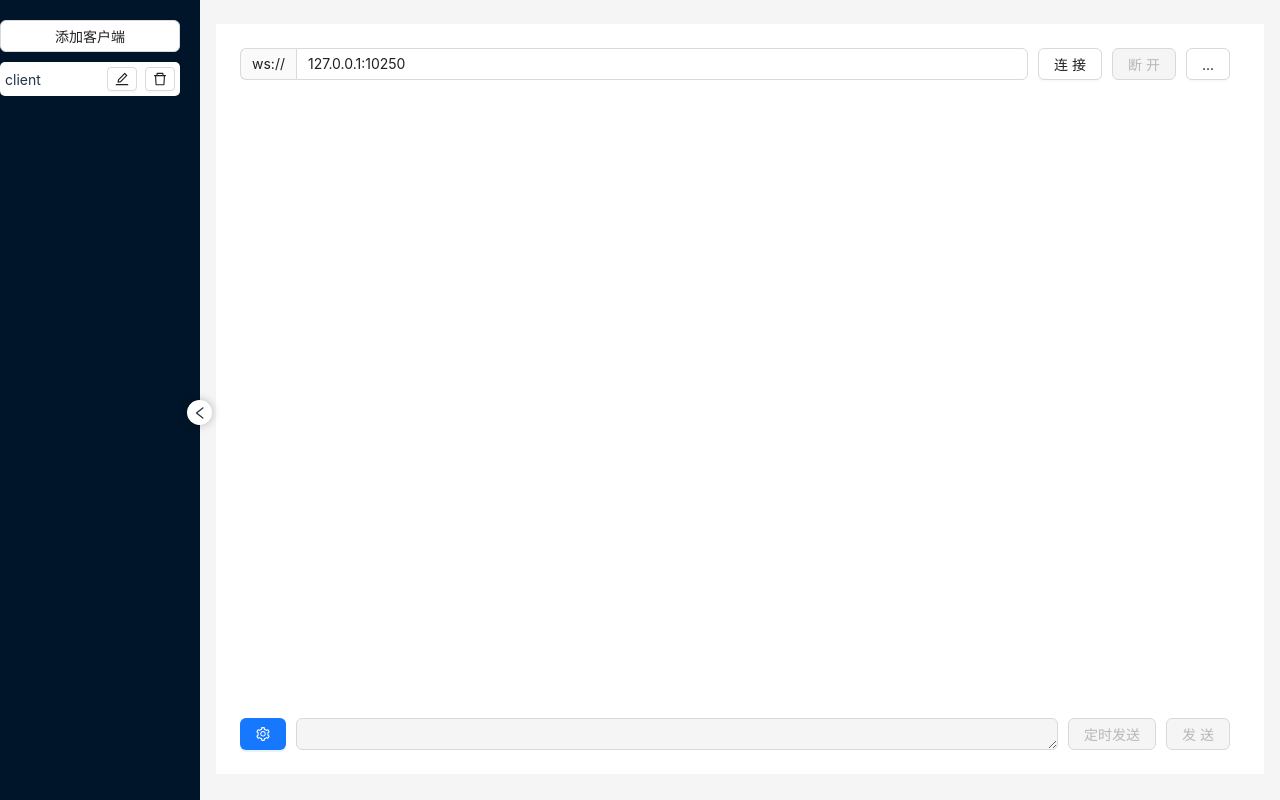
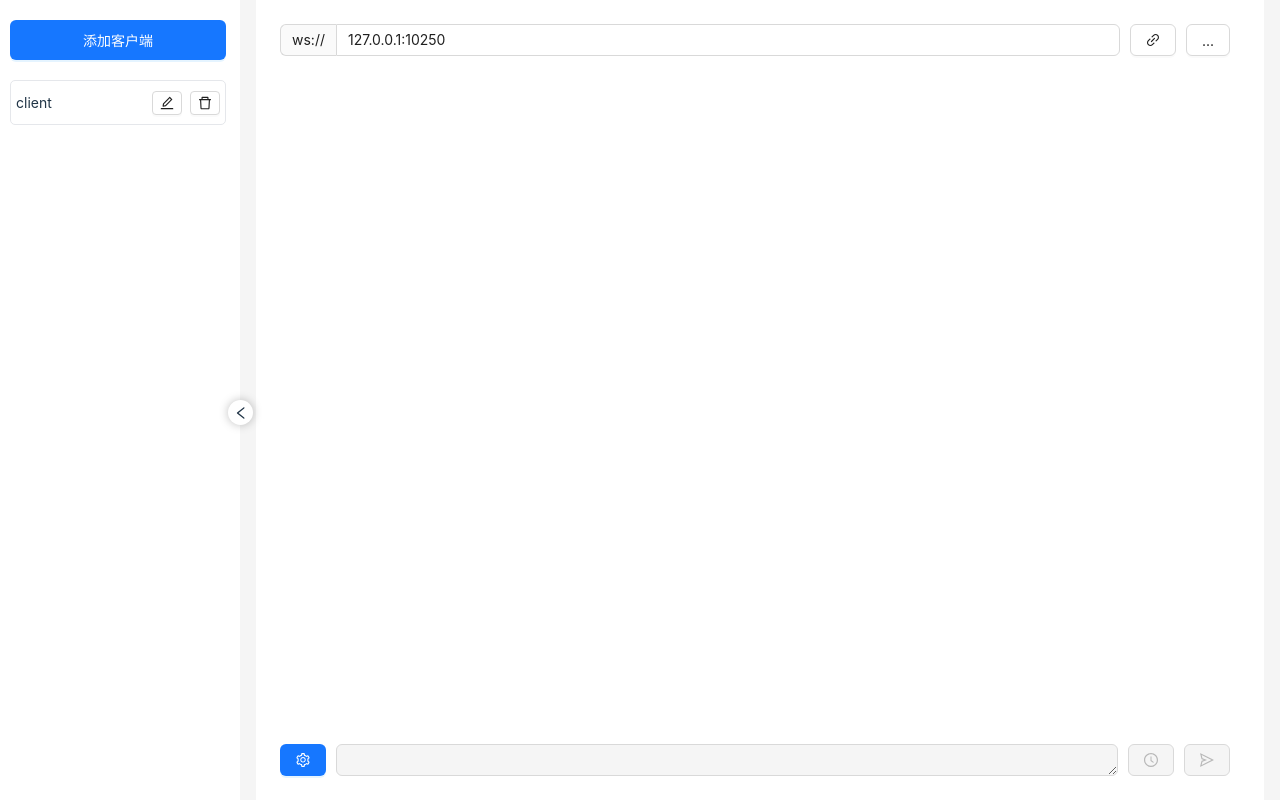
Before and after one commit to lao-boli/ws-test, a React (Vite) app: page /chat/1 in a window 1280 px wide. Built offline with nearby package versions, Linux system fonts and the light colour scheme.

Commit message:
refactor: 美化样式.

```diff
--- a/src/App.css
+++ b/src/App.css
@@ -19,7 +19,7 @@
   cursor: pointer;
   position: absolute;
   top: 50%;
-  right: -12px;
+  right: -13px;
 
   width: 25px;
   height: 25px;
--- a/src/App.jsx
+++ b/src/App.jsx
@@ -7,30 +7,31 @@ import {useRoutes} from "react-router-dom";
 import {useDispatch} from "react-redux";
 import {load, save} from "./reducer/clientReducer.js";
 import {LeftOutlined} from "@ant-design/icons";
-const {  Sider, Content } = Layout;
+
+const {Sider, Content} = Layout;
 
 const App = () => {
     const collapseIcon = useRef()
     const [collapsed, setCollapsed] = useState(false);
     const {
-        token: { colorBgContainer },
+        token: {colorBgContainer},
     } = theme.useToken();
     const dispatch = useDispatch()
     useEffect(() => {
         dispatch(load())
-        window.addEventListener('beforeunload',saveClients)
+        window.addEventListener('beforeunload', saveClients)
         return () => {
-            window.removeEventListener('beforeunload',saveClients)
+            window.removeEventListener('beforeunload', saveClients)
         }
-    },[])
+    }, [])
     const saveClients = () => {
         dispatch(save())
     }
     const handleCollapse = () => {
         let icon = collapseIcon.current;
-        if (collapsed){
+        if (collapsed) {
             icon.classList.remove('rotate')
-        }else {
+        } else {
             icon.classList.add('rotate')
         }
         setCollapsed(!collapsed)
@@ -38,7 +39,7 @@ const App = () => {
 
 
     const routes = useRoutes([
-        { path: "/chat/:uuid", element: <Chat/> },
+        {path: "/chat/:uuid", element: <Chat/>},
     ]);
 
     return (
@@ -46,16 +47,26 @@ const App = () => {
             <Sider
                 trigger={null}
                 collapsedWidth={0}
+                width={'240px'}
                 collapsible
                 style={{
                     willChange: 'width',
-                   transition: 'all .2s,background 0s'
+                    background: "white",
+                    maxHeight: document.documentElement.clientHeight,
+                    transition: 'all .2s,background 0s',
                 }}
                 collapsed={collapsed}
                 onCollapse={(value) => setCollapsed(value)}
                 className={collapsed ? 'collapsed' : ''}
             >
-                <ClientList/>
+                <div style={{
+                    maxHeight: document.documentElement.clientHeight,
+                    width: '240px',
+                    overflow: "hidden",
+                    overflowY: "auto"
+                }}>
+                    <ClientList/>
+                </div>
                 <div ref={collapseIcon} onClick={handleCollapse} className={'collapsed-icon'}>
                     <LeftOutlined/>
                 </div>
@@ -63,9 +74,9 @@ const App = () => {
             <Layout>
                 <Content
                     style={{
-                        margin: '24px 16px',
+                        margin: '0px 16px',
                         padding: 24,
-                        maxHeight: document.documentElement.clientHeight - 50,
+                        maxHeight: document.documentElement.clientHeight,
                         background: colorBgContainer,
                     }}
                 >
--- a/src/pages/chat/components/sendSetting/index.jsx
+++ b/src/pages/chat/components/sendSetting/index.jsx
@@ -1,6 +1,6 @@
-import {Button, Input, Modal, Radio, Space} from 'antd';
+import {Button, Input, Modal, Radio, Space, Tooltip} from 'antd';
 import {useEffect, useState} from 'react';
-import {SettingOutlined} from "@ant-design/icons";
+import {SendOutlined, SettingOutlined} from "@ant-design/icons";
 import {useDispatch, useSelector} from "react-redux";
 import {updateSendConfig} from "../../../../reducer/clientReducer.js";
 const SendSetting = ({id}) => {
@@ -38,9 +38,12 @@ const SendSetting = ({id}) => {
     };
     return (
         <>
-            <Button type="primary" onClick={showModal}>
-                <SettingOutlined />
-            </Button>
+
+            <Tooltip title={'发送设置'}>
+                <Button type="primary" onClick={showModal}>
+                    <SettingOutlined />
+                </Button>
+            </Tooltip>
             <Modal title="发送设置" cancelText={'取消'} okText={'确认'} open={isModalOpen} onOk={handleOk} onCancel={handleCancel}>
                 <Space>
                     <div>发送设定</div>
--- a/src/pages/chat/index.jsx
+++ b/src/pages/chat/index.jsx
@@ -1,7 +1,7 @@
 import {Fragment, useEffect, useRef,} from "react";
 import {generateUid, isWebSocketNotEmpty} from "../../utils/common.js";
 import Message from "./components/message/index.jsx";
-import {Button, Dropdown, Input, List} from "antd";
+import {Button, Dropdown, Input, List, Tooltip} from "antd";
 import TextArea from "antd/es/input/TextArea.js";
 import './chat.less'
 import SendSetting from "./components/sendSetting/index.jsx";
@@ -14,11 +14,17 @@ import {
 } from "../../reducer/wsReducer.js";
 
 import {cleanMsg, addMsg, updateAddr, updateContent} from "../../reducer/clientReducer.js";
+import {ClockCircleOutlined, DisconnectOutlined, LinkOutlined, SendOutlined, StopOutlined} from "@ant-design/icons";
 
 export default function Chat() {
     const dispatch = useDispatch()
     const {uuid} = useParams()
-    const {messages: msgList = [], addr, sendConfig,content} = useSelector(state => state.clientReducer.clients[uuid]) || {}
+    const {
+        messages: msgList = [],
+        addr,
+        sendConfig,
+        content
+    } = useSelector(state => state.clientReducer.clients[uuid]) || {}
     const {socket, sending} = useSelector(state => state.connReducer.connections[uuid]) || {}
 
     let listRef = useRef(null)
@@ -81,7 +87,18 @@ export default function Chat() {
 
     //endregion
     function isOpened() {
+        console.log('isopen')
         return socket && socket.readyState === WebSocket.OPEN
+    }
+
+    const handleLink = () => {
+        console.log(isOpened())
+        if (isOpened()) {
+            closeSocket()
+        } else {
+            initWebsock()
+        }
+
     }
 
     //region add message
@@ -170,25 +187,37 @@ export default function Chat() {
                 <div className="header">
                     <Input disabled={isOpened()} value={addr} onChange={addrChange} addonBefore="ws://"
                            defaultValue="127.0.0.1:10250"/>
-                    <Button disabled={isOpened()} onClick={initWebsock}>连接</Button>
-                    <Button disabled={!isOpened()} onClick={closeSocket}>断开</Button>
+
+                    <Tooltip title={isOpened() ? '断开' : '连接'}>
+                        <Button onClick={handleLink}>
+                            {isOpened() ? (<DisconnectOutlined/>) : (<LinkOutlined/>)}
+                        </Button>
+                    </Tooltip>
                     <Dropdown placement="bottomLeft" menu={{items, onClick: menuClick,}} trigger={['click']}>
                         <Button onClick={(e) => e.preventDefault()}>
                             ...
                         </Button>
                     </Dropdown>
                 </div>
-                <div ref={listRef} style={{scrollBehavior: "smooth",overflow: "auto", height: '100%'}}>
-                    <List >
+                <div ref={listRef} style={{scrollBehavior: "smooth", overflow: "auto", height: '100%'}}>
+                    <List>
                         {list}
                     </List>
                 </div>
                 <div className={'footer'}>
                     <SendSetting id={uuid}/>
-                    <TextArea rows={1} maxLength={6} value={content} disabled={!isOpened()} onChange={contentChange}/>
+                    <TextArea rows={1} value={content} disabled={!isOpened()} onChange={contentChange}/>
+                    <Tooltip title={sending ? '停止发送' : '定时发送'}>
                         <Button disabled={!isOpened()}
-                            onClick={handleScheduleSend}>{sending ? '停止发送' : '定时发送'}</Button>
-                    <Button disabled={!isOpened()} onClick={sendMsg}>发送</Button>
+                                onClick={handleScheduleSend}>
+                            {sending ? (<StopOutlined/>) : (<ClockCircleOutlined/>)}
+                        </Button>
+                    </Tooltip>
+
+                    <Tooltip title={'发送'}>
+                        <Button disabled={!isOpened()} onClick={sendMsg}><SendOutlined/></Button>
+                    </Tooltip>
+
                 </div>
             </div>
         </Fragment>
--- a/src/pages/clientList/components/client/clent.css
+++ /dev/null
@@ -1,23 +0,0 @@
-.main {
-    width: 90%;
-    background-color: white;
-    border-radius: 5px;
-    display: flex;
-    padding: 5px;
-}
-.main:hover {
-    cursor: pointer;
-    background-color: #e6f7ff;
-}
-.title {
-    overflow: hidden;
-    white-space: nowrap;
-    text-overflow: "ellipsis";
-    flex:1;
-    min-width:0;
-    margin-right: 5px;
-
-}
-.btns {
-    margin-left: auto;
-}
--- /dev/null
+++ b/src/pages/clientList/components/client/client.css
@@ -0,0 +1,39 @@
+.main {
+    display: flex;
+    width: 90%;
+    height: 45px;
+    margin: 10px;
+    background-color: white;
+    border-radius: 5px;
+    border-style: solid;
+    border-width: 1px;
+    border-color: #e5e7eb;
+    padding: 5px;
+}
+.main-active {
+    background-color: #e6f4ff;
+    border-color: #91caff;
+
+}
+.main:hover {
+    cursor: pointer;
+    background-color: #f0f0f0;
+}
+.main-active:hover {
+    background-color: #e6f4ff;
+}
+.title {
+    overflow: hidden;
+    white-space: nowrap;
+    text-overflow: "ellipsis";
+    flex:1;
+    min-width:0;
+    margin-right: 5px;
+}
+
+.title-active {
+    color: #1677ff;
+}
+.btns {
+    margin-left: auto;
+}
--- a/src/pages/clientList/components/client/index.jsx
+++ b/src/pages/clientList/components/client/index.jsx
@@ -1,12 +1,18 @@
-import React, { useState } from 'react';
+import React, {useState} from 'react';
 import {Input, Button, Space, Card, Tooltip} from 'antd';
 import {EditOutlined, DeleteOutlined, CloseCircleOutlined} from '@ant-design/icons';
-import './clent.css'
-import {Navigate, useNavigate} from "react-router-dom";
+import './client.css'
+import {Navigate, useLocation, useNavigate, useParams} from "react-router-dom";
+import {useDispatch, useSelector} from "react-redux";
+import {removeClient, updateTitle} from "../../../../reducer/clientReducer.js";
 
-export default function Client({ uuid, name, onDelete }) {
+export default function Client({uuid}) {
+    const {pathname} = useLocation()
+    const curPath = pathname.substring(pathname.lastIndexOf('/')+1)
+    const dispatch = useDispatch()
+    const {title} = useSelector(state => state.clientReducer.clients[uuid]) || {}
     const [editing, setEditing] = useState(false);
-  const [value, setValue] = useState(name);
+    const [value, setValue] = useState(title);
     const nav = useNavigate()
 
     const handleEdit = () => {
@@ -15,28 +21,29 @@ export default function Client({ uuid, name, onDelete }) {
 
     const handleCancel = () => {
         setEditing(false);
-    setValue(name);
+        setValue(title);
     };
 
     const handleSave = () => {
         setEditing(false);
+        dispatch(updateTitle({id:uuid,title:value}))
     };
 
     const handleChange = (event) => {
         setValue(event.target.value);
     };
 
-    const handleDelete= () => {
-        onDelete(uuid)
+    const handleDelete = () => {
+        dispatch(removeClient({ id:uuid }))
     };
 
     const toChat = () => {
-        nav('/chat/'+ uuid)
+        nav('/chat/' + uuid)
     };
 
     return (
-      <div onClick={toChat} className={'main'}>
-          <Space className={'title'}>
+        <div onClick={toChat} className={uuid === curPath ? 'main main-active':'main'}>
+            <Space className={uuid === curPath ? 'title title-active':'title'}>
                 {editing ? (
                     <Input
                         size={'small'}
@@ -47,7 +54,7 @@ export default function Client({ uuid, name, onDelete }) {
                         autoFocus
                     />
                 ) : (
-                  <div >
+                    <div>
                         <Tooltip title={value}>
                             {value || 'client'}
                         </Tooltip>
@@ -58,15 +65,15 @@ export default function Client({ uuid, name, onDelete }) {
             <Space className={'btns'}>
                 {editing ? (
                     <Button onClick={handleCancel} size="small">
-                      <CloseCircleOutlined />
+                        <CloseCircleOutlined/>
                     </Button>
                 ) : (
                     <Button onClick={handleEdit} size="small">
-                      <EditOutlined />
+                        <EditOutlined/>
                     </Button>
                 )}
                 <Button onClick={handleDelete} size="small">
-                  <DeleteOutlined />
+                    <DeleteOutlined/>
                 </Button>
             </Space>
         </div>
--- a/src/pages/clientList/index.jsx
+++ b/src/pages/clientList/index.jsx
@@ -4,14 +4,15 @@ import {Button} from "antd";
 import {generateUid, isNotEmpty} from "../../utils/common.js";
 import {useDispatch, useSelector} from "react-redux";
 import {addClient, removeClient} from "../../reducer/clientReducer.js";
-export default function ClientList(){
+
+export default function ClientList() {
     const defaultClient = {
         id: generateUid(),
         title: 'client',
         addr: '127.0.0.1:10250',
         sendConfig: {
             timesMode: 1,
-            times:10,
+            times: 10,
             interval: 1000
         },
     }
@@ -20,18 +21,19 @@ export default function ClientList(){
     if (!isNotEmpty(clients)) {
         dispatch(addClient(defaultClient))
     }
+
     function add() {
         dispatch(addClient(defaultClient))
     }
-    function remove(id) {
-        dispatch(removeClient({ id:id }))
-    }
 
-    const list = Object.keys(clients).map(id => <div key={id} style={{marginBottom: "10px"}}><Client onDelete={remove} uuid={id}/></div>)
+    const list = Object.keys(clients).map(id =>
+        <div key={id}>
+            <Client uuid={id}/>
+        </div>)
 
     return (
         <Fragment>
-            <Button onClick={add} style={{width: '90%',marginTop: 20,marginBottom: "10px"}}>添加客户端</Button>
+            <Button type={"primary"} onClick={add} style={{height:'40px', width: '90%',margin:'20px 0px 10px 10px'}}>添加客户端</Button>
             {list}
         </Fragment>
 
--- a/src/reducer/clientReducer.js
+++ b/src/reducer/clientReducer.js
@@ -59,6 +59,21 @@ export const clientSlice = createSlice({
                     [action.payload.id]: {
                         ...state.clients[action.payload.id],
                         addr: action.payload.addr,
+                    }
+                }
+            };
+        },
+        updateTitle: (state, action) => {
+            if(state.clients[action.payload.id] == null) {
+                return state;
+            }
+            return {
+                ...state,
+                clients: {
+                    ...state.clients,
+                    [action.payload.id]: {
+                        ...state.clients[action.payload.id],
+                        title: action.payload.title,
                     }
                 }
             };
@@ -131,6 +146,6 @@ export const clientSlice = createSlice({
     },
 })
 
-export const {load, save, addClient,removeClient, updateContent,updateAddr,updateSendConfig,addMsg,cleanMsg } = clientSlice.actions
+export const {load, save, addClient,removeClient, updateTitle,updateContent,updateAddr,updateSendConfig,addMsg,cleanMsg } = clientSlice.actions
 
 export default clientSlice.reducer
```
Lines whose indentation alone changed are shown as unchanged.
